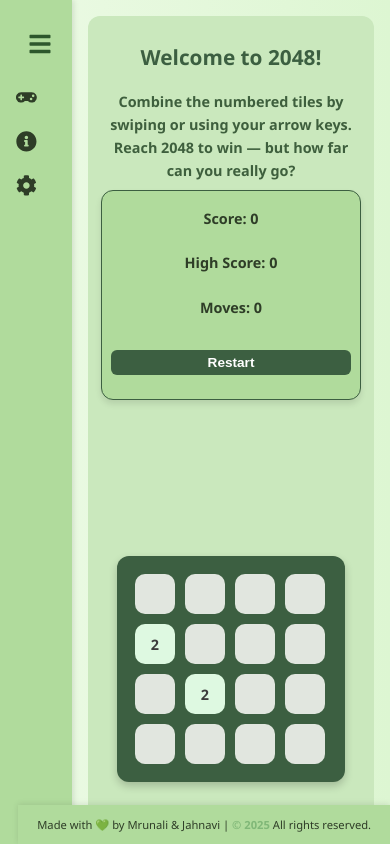
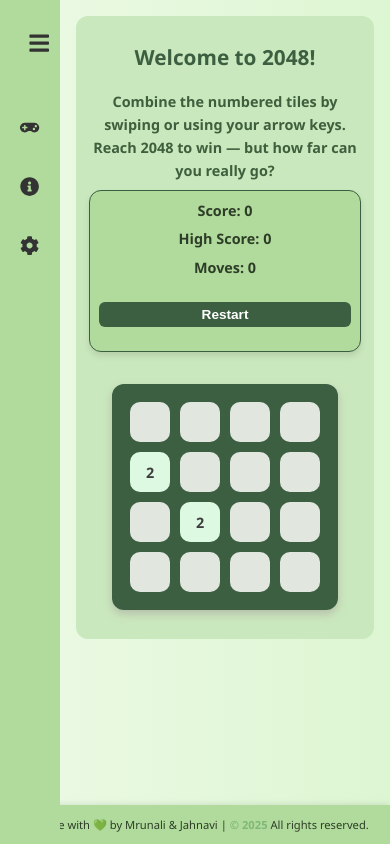
Before and after one commit to janhaviss/2048_Game, a React (Vite) app in the folder 2048_game/: page / in a window 390 px wide. Built offline with nearby package versions, Linux system fonts and the light colour scheme.

Commit message:
made changes in the css and also tried to make main page responsive

```diff
--- a/2048_game/src/App.css
+++ b/2048_game/src/App.css
@@ -7,7 +7,7 @@
 
 .app-container {
   display: flex;
-  height: 100vh;
+  min-height: 100vh; /*?*/
   background: linear-gradient(to right, #ecfae5, #ddf6d2);
   font-family: "Segoe UI", Tahoma, Geneva, Verdana, sans-serif;
   color: #2e3d27;
@@ -19,16 +19,17 @@
   display: flex;
   justify-content: center;
   align-items: center; /* added for vertical centering */
-  padding: 2rem;
+  padding: 1rem;
   box-sizing: border-box;
   width: 100%;
 }
 
 .main-content {
   width: 100%;
-  max-width: 768px;
+  max-width: 1100px; /* or 100% if you want full width */
+  margin: 0 auto;
   background-color: #cae8bd;
-  padding: 1rem;
+  padding: 1rem 2rem;
   border-radius: 12px;
   transition: background-color 0.3s ease-in-out;
   box-sizing: border-box;
@@ -73,17 +74,24 @@
   background: linear-gradient(to right, #ffe0f0, #fbd3e9);
   color: #4d2a35;
 }
+.pink .content-wrapper{ background-color: #fcadd8; }
 .pink .main-content { background-color: #fbd3e9; }
 .pink .main-content h1 { color: #a4456f; }
 .pink .intro-text { color: #91345e; }
-.pink .restart-btn { background-color: #a4456f; }
+.pink .score-container{background-color: #d58aab ;color: #fff}
+.pink .game-container {background-color: #a4456f ;color: #fff}
+.pink .restart-btn { background-color: #a4456f;color: #fff; }
 .pink .restart-btn:hover { background-color: #892d58; }
+.pink .theme-btn:hover{background-color: #a4456f;}
 
 /* BLUE THEME */
 .blue .app-container {
   background: linear-gradient(to right, #e0f7ff, #d3effb);
   color: #00335d;
 }
+.blue .content-wrapper{ background-color: #d3effb; }
+.blue .score-container{background-color: #d3effb ;color: #fff}
+.blue .game-container {background-color: #00335d ;color: #fff}
 .blue .main-content { background-color: #add8e6; }
 .blue .main-content h1,
 .blue .intro-text { color: #000B58; }
@@ -153,3 +161,27 @@
     padding: 5px 10px;
   }
 }
+
+@media screen and (min-width: 641px) and (max-width: 1024px) {
+  .content-wrapper {
+    padding: 1.5rem;
+    margin-left: 80px; /* Optional: add margin if sidebar is collapsed */
+    transition: margin 0.3s ease;
+  }
+
+  .main-content {
+    max-width: 600px;
+    margin: 0 auto;
+    padding: 1rem;
+  }
+
+  .score-container {
+    flex-direction: column;
+    align-items: center;
+    gap: 0.5rem;
+  }
+
+  .restart-btn {
+    width: 100%;
+  }
+}
--- a/2048_game/src/App.jsx
+++ b/2048_game/src/App.jsx
@@ -47,6 +47,8 @@
     setGameOver(false);
     setMoveCount(0);
   };
+
+
 
   return (
     <div className={`app-container ${tileTheme}`}>
--- a/2048_game/src/components/Slidebar.jsx
+++ b/2048_game/src/components/Slidebar.jsx
@@ -1,24 +1,42 @@
-import React, { useState } from 'react';
+import React, { useState, useEffect } from 'react';
+import { FaBars, FaTimes, FaCog, FaGamepad, FaInfoCircle } from 'react-icons/fa';
 import '../css/sidebar.css';
-import { FaBars, FaTimes, FaCog, FaGamepad, FaInfoCircle } from 'react-icons/fa';
 
-
-// 👇 Remove hrefs and use route keys instead
 const menuItems = [
   { name: 'Play 2048', route: 'game', icon: <FaGamepad /> },
   { name: 'How to Play', route: 'howToPlay', icon: <FaInfoCircle /> },
   { name: 'Settings', route: 'settings', icon: <FaCog /> },
 ];
 
-
 const Sidebar = ({ onNavigate }) => {
   const [open, setOpen] = useState(false);
+  const [isMobile, setIsMobile] = useState(window.innerWidth < 640);
+
+  useEffect(() => {
+    const handleResize = () => {
+      const isNowMobile = window.innerWidth < 640;
+      setIsMobile(isNowMobile);
+      if (isNowMobile) {
+        setOpen(false); // Never open on mobile
+      }
+    };
+
+    handleResize(); // Initial check
+    window.addEventListener('resize', handleResize);
+    return () => window.removeEventListener('resize', handleResize);
+  }, []);
+
+  const handleToggle = () => {
+    if (!isMobile) {
+      setOpen(prev => !prev); // Only allow toggle on desktop
+    }
+  };
 
   return (
-    <div className={`sidebar ${!open ? 'collapsed' : ''}`}>
+    <div className={`sidebar ${open ? '' : 'collapsed'}`}>
       <div className="sidebar-header">
         {open && <h1>2048 Game</h1>}
-        <button className="toggle-button" onClick={() => setOpen(!open)}>
+        <button className="toggle-button" onClick={handleToggle}>
           {open ? <FaTimes /> : <FaBars />}
         </button>
       </div>
@@ -29,6 +47,7 @@
             key={index}
             className="nav-item"
             onClick={() => onNavigate(item.route)}
+            title={!open ? item.name : ''}
             style={{ cursor: 'pointer' }}
           >
             <span className="nav-icon">{item.icon}</span>
--- a/2048_game/src/css/Footer.css
+++ b/2048_game/src/css/Footer.css
@@ -3,7 +3,7 @@
   position: fixed;
   bottom: 0;
   right: 0;
-  width: 95.3%;
+  width: 96.5%;
   background-color: #b0db9c;
   color: #2e3d27;
   text-align: center;
--- a/2048_game/src/css/Game.css
+++ b/2048_game/src/css/Game.css
@@ -3,25 +3,30 @@
   justify-content: center;
   align-items: center;
   padding: 1rem;
-  min-height: 60vh;
   box-sizing: border-box;
+  width: 100%;
 }
 
 .game-container {
   background-color: #3c5f41;
   padding: 1.5rem;
   border-radius: 12px;
-  box-shadow: 0 4px 8px rgba(0, 0, 0, 0.2);
-  width: 100%;
-  max-width: 420px;
+  box-shadow: 0 4px 8px rgba(165, 159, 159, 0.549);
+  width: fit-content;
   box-sizing: border-box;
+  display: flex;
+  justify-content: center;
 }
+
+
 
 /* Game Board Layout */
 .board {
   display: flex;
   flex-direction: column;
   gap: 8px;
+  width: 100%;
+  aspect-ratio: 1 / 1;
 }
 
 .board-row {
@@ -90,3 +95,9 @@
     gap: 6px;
   }
 }
+
+@media screen and (min-width: 1024px) {
+  .game-container {
+    max-width: 800px; /* Expand for desktop */
+  }
+}
--- a/2048_game/src/css/Gameover.css
+++ b/2048_game/src/css/Gameover.css
@@ -9,6 +9,8 @@
   justify-content: center;
   align-items: center;
   z-index: 999;
+  padding: 1rem; /* Ensures padding on tiny screens */
+  box-sizing: border-box;
 }
 
 .gameover-box {
@@ -17,8 +19,8 @@
   border-radius: 12px;
   text-align: center;
   box-shadow: 0 8px 20px rgba(0, 0, 0, 0.3);
-  max-width: 90vw;
   width: 100%;
+  max-width: 400px;
   box-sizing: border-box;
 }
 
@@ -34,10 +36,23 @@
   transition: background 0.3s ease;
 }
 
-/* Responsive scaling */
+/* Tablet and smaller adjustments */
+@media screen and (max-width: 768px) {
+  .gameover-box {
+    padding: 1.5rem 2rem;
+    max-width: 90vw;
+  }
+
+  .restart-btn {
+    font-size: 0.95rem;
+    padding: 0.5rem 1rem;
+  }
+}
+
+/* Small mobile devices */
 @media screen and (max-width: 500px) {
   .gameover-box {
-    padding: 1.5rem;
+    padding: 1rem;
   }
 
   .gameover-box h2 {
@@ -49,8 +64,30 @@
   }
 
   .restart-btn {
-    font-size: 0.95rem;
-    padding: 0.5rem 1rem;
+    font-size: 0.9rem;
+    padding: 0.45rem 0.9rem;
+  }
+}
+
+/* Very small screens (like older phones) */
+@media screen and (max-width: 360px) {
+  .gameover-box {
+    transform: scale(0.95);
+  }
+}
+
+.gameover-box {
+  animation: fadeIn 0.3s ease-in-out;
+}
+
+@keyframes fadeIn {
+  from {
+    opacity: 0;
+    transform: scale(0.95);
+  }
+  to {
+    opacity: 1;
+    transform: scale(1);
   }
 }
 
--- a/2048_game/src/css/Tile.css
+++ b/2048_game/src/css/Tile.css
@@ -10,7 +10,11 @@
   font-size: 1.5rem;
   transition: all 0.3s ease-in-out;
   color: white;
+  width: 100%;
+  aspect-ratio: 1 / 1;
 }
+
+
 
 /* Responsive scaling using media queries */
 @media screen and (max-width: 600px) {
--- a/2048_game/src/css/sidebar.css
+++ b/2048_game/src/css/sidebar.css
@@ -1,111 +1,90 @@
-/* === Sidebar === */
+/* Base Sidebar Styles */
 .sidebar {
-  background-color: #B0DB9C;
-  width: 170px;
-  transition: width 0.3s ease-in;
-  box-shadow: 2px 0 5px rgba(0, 0, 0, 0.1);
+  width: 200px;
+  min-height: 100vh;
+  background-color: #B0DB9C; /* Green */
+  color: #333;
+  transition: width 0.3s ease;
   display: flex;
   flex-direction: column;
-  padding: 1rem;
+  position: fixed;
+  z-index: 1000;
 }
 
 .sidebar.collapsed {
-  width: 40px;
+  width: 60px; /* still shows icons */
 }
 
+/* Header */
 .sidebar-header {
   display: flex;
   align-items: center;
   justify-content: space-between;
-  margin-bottom: 1rem;
-  animation: slideIn 0.5s ease;
+  padding: 1rem;
 }
 
-.sidebar h1 {
-  font-size: 1.5rem;
-  color: #2d572c;
-  transition: opacity 0.3s ease;
+/* Nav Items */
+.nav-links {
+  display: flex;
+  flex-direction: column;
+  margin-top: 1rem;
 }
 
+.nav-item {
+  display: flex;
+  align-items: center;
+  padding: 1rem;
+  transition: background 0.2s;
+}
+
+.nav-item:hover {
+  background-color: #CAE8BD;
+  cursor: pointer;
+}
+
+.nav-icon {
+  margin-right: 1rem;
+  font-size: 1.2rem;
+}
+
+/* When collapsed, hide text but keep icon */
+.sidebar.collapsed .nav-item span:not(.nav-icon) {
+  display: none;
+}
+
+.sidebar.collapsed .nav-icon {
+  margin: auto;
+}
+
+/* Toggle Button */
 .toggle-button {
   background: none;
   border: none;
-  font-size: 1.5rem;
+  color: #333;
+  font-size: 1.4rem;
   cursor: pointer;
-  color: #2d572c;
-  transition: transform 0.2s ease;
 }
 
-.toggle-button:hover {
-  transform: rotate(90deg);
+/* Responsive layout */
+@media (max-width: 640px) {
+  .sidebar {
+    position: fixed;
+    top: 0;
+    left: 0;
+    height: 100vh;
+    width: 180px;
+  }
+
+  .content-wrapper {
+    margin-left: 60px; /* match collapsed width */
+  }
+
+  .sidebar:not(.collapsed) + .content-wrapper {
+    margin-left: 200px; /* full sidebar width */
+  }
 }
 
-.nav-links {
-  display: flex;
-  flex-direction: column;
-  gap: 1rem;
-}
-
-.nav-links a {
-  display: flex;
-  align-items: center;
-  gap: 1rem;
-  text-decoration: none;
-  color: #2d572c;
-  font-weight: 500;
-  padding: 0.5rem;
-  border-radius: 8px;
-  transition: background 0.3s ease;
-}
-
-.nav-links a:hover {
-  background-color: #CAE8BD;
-}
-
-.nav-icon {
-  font-size: 1.3rem;
-}
-
-/* === Game UI === */
-.score-container {
-  display: flex;
-  gap: 1rem;
-  margin-bottom: 1rem;
-  align-items: center;
-  flex-wrap: wrap;
-}
-
-.score-item {
-  padding: 0.5rem 1rem;
-  font-weight: bold;
-}
-
-.restart-btn {
-  padding: 0.6rem 1.2rem;
-  background-color: #B0DB9C;
-  border: none;
-  border-radius: 8px;
-  color: #2d572c;
-  cursor: pointer;
-  font-weight: bold;
-  transition: background-color 0.3s ease;
-}
-
-.restart-btn:hover {
-  background-color: #A3CE8C;
-}
-
-/* === Animations === */
-@keyframes fadeIn {
-  from { opacity: 0; transform: translateY(10px); }
-  to { opacity: 1; transform: translateY(0); }
-}
-
-@keyframes slideIn {
-  from { opacity: 0; transform: translateX(-10px); }
-  to { opacity: 1; transform: translateX(0); }
-}
-
+/* colro */
 /* PINK THEME */
 
 .pink .sidebar {
@@ -138,6 +117,10 @@
   color: #a14065;
 }
 
+.pink .nav-item:hover {
+  background-color: #f296dc;
+  cursor: pointer;
+}
 
 /* BLUE THEME */
 
@@ -169,6 +152,11 @@
 
 .blue .nav-icon {
   color: #000B58;
+}
+
+.blue .nav-item:hover {
+  background-color: #70a8e0;
+  cursor: pointer;
 }
 
 
```
